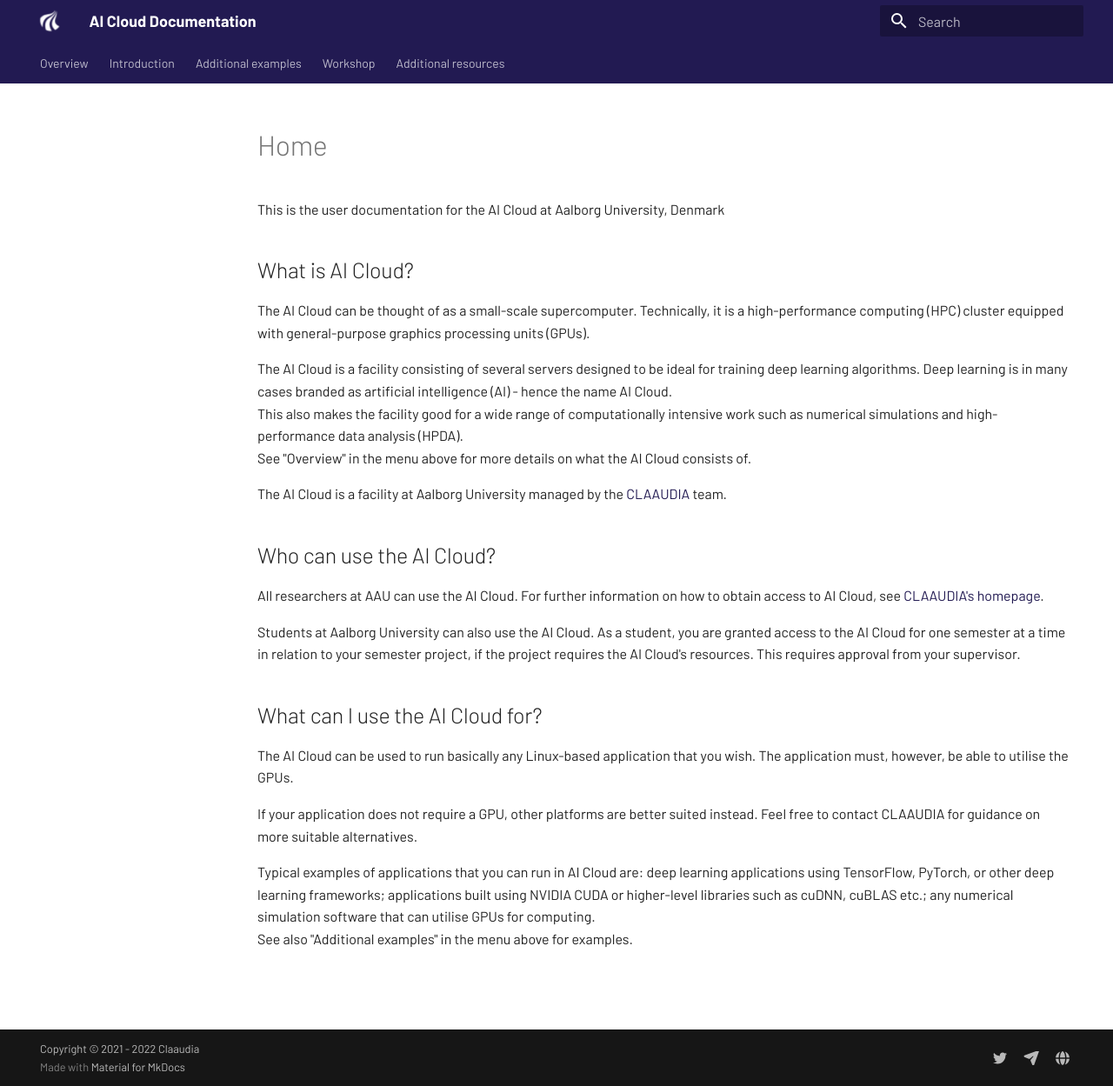
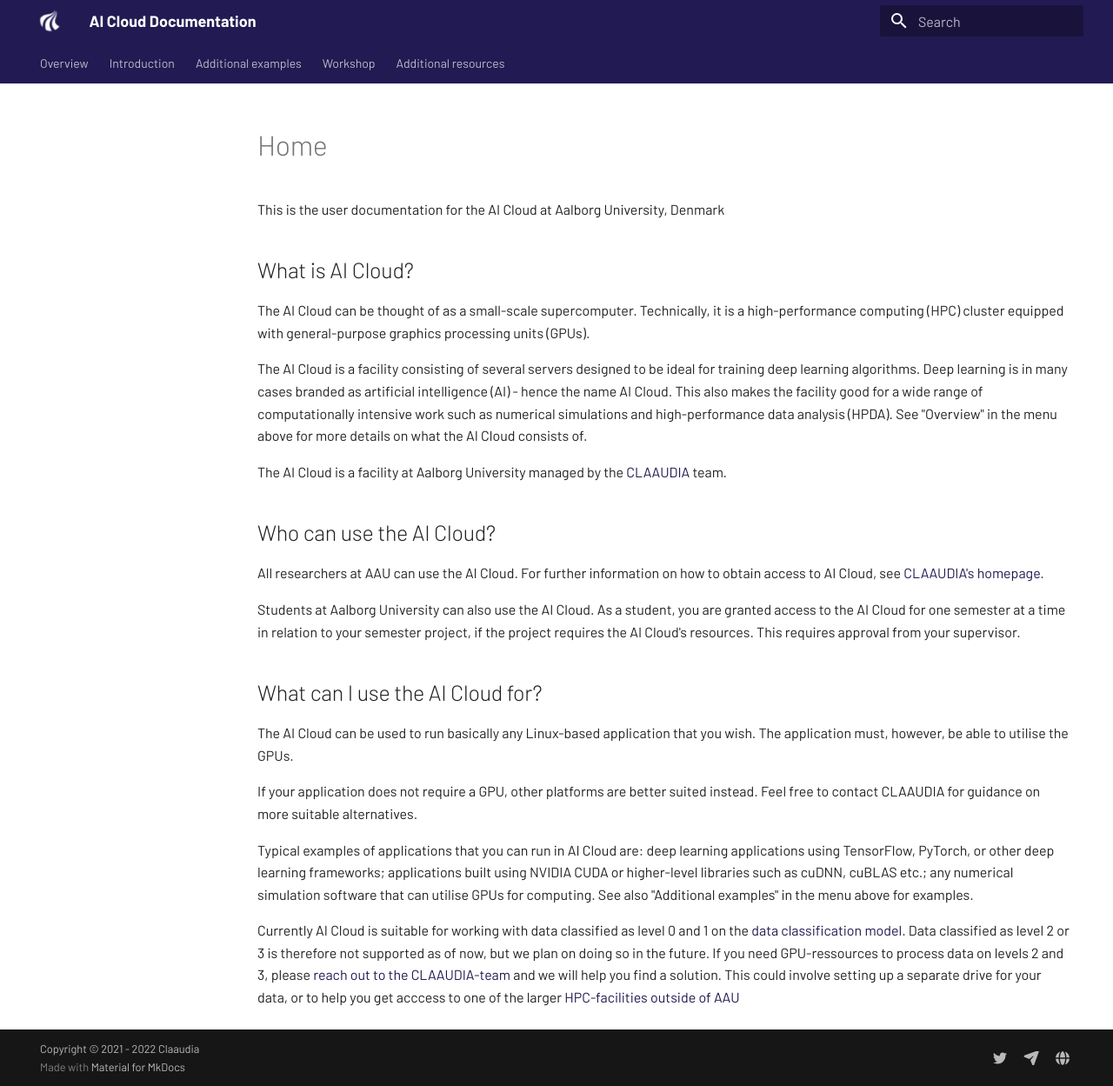
Before and after one commit to aau-claaudia/aicloud-docs, an MkDocs documentation site: the page built from docs/index.md, in a window 1280 px wide and 1249 px high. Shown: the whole window at 87% size. Built offline with MkDocs 1.6.1 and Material for MkDocs 9.7.7, drawn with Linux system fonts in a browser that asks for light colours.

Commit message:
Added information on supported data classifications

```diff
--- a/docs/index.md
+++ b/docs/index.md
@@ -47,3 +47,12 @@
 higher-level libraries such as cuDNN, cuBLAS etc.; any numerical
 simulation software that can utilise GPUs for computing.
 See also "Additional examples" in the menu above for examples.
+
+Currently AI Cloud is suitable for working with data classified as level 0
+and 1 on the [data classification model](https://www.security.aau.dk/dataclassification/).
+Data classified as level 2 or 3 is therefore not supported as of now,
+but we plan on doing so in the future.
+If you need GPU-ressources to process data on levels 2 and 3, please
+[reach out to the CLAAUDIA-team](support@its.aau.dk) and we will help you find
+a solution. This could involve setting up a separate drive for your data,
+or to help you get acccess to one of the larger [HPC-facilities outside of AAU](https://www.deic.dk/en/supercomputing/national-hpc-facilities)
```
